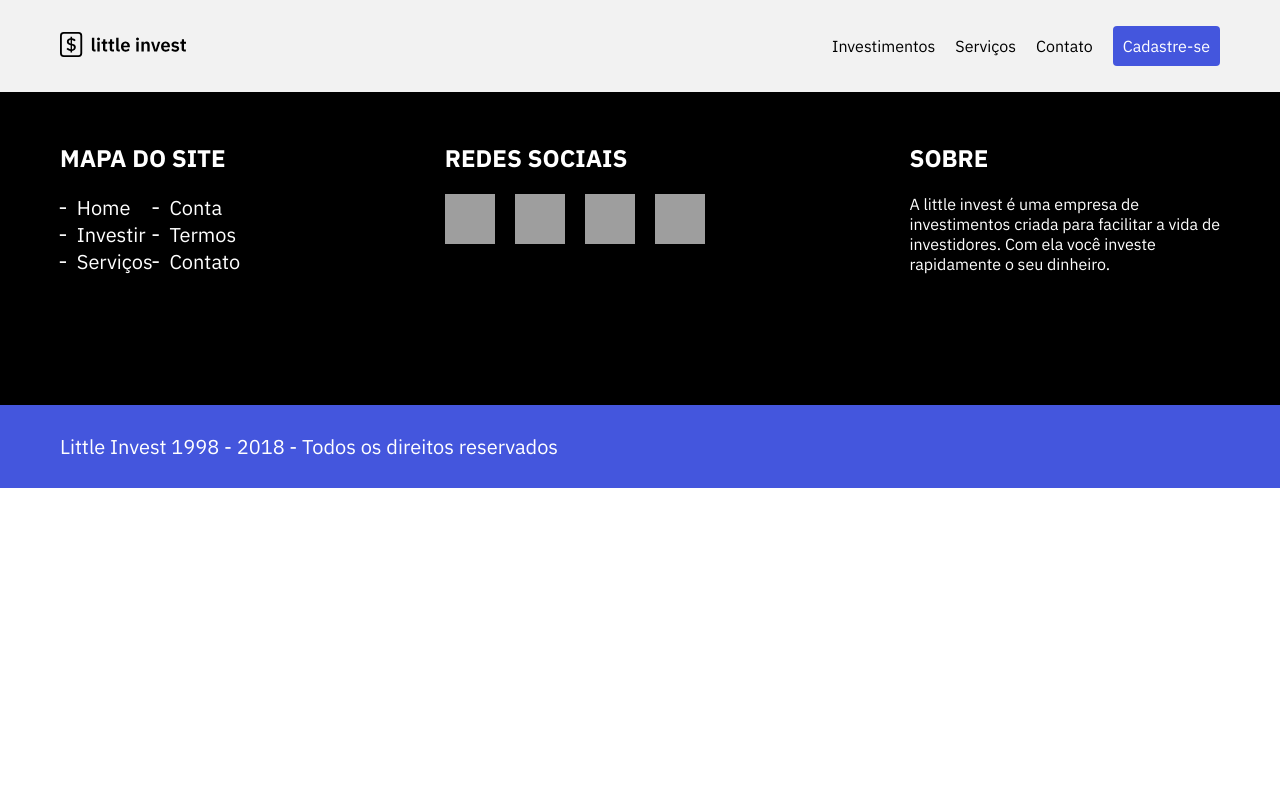
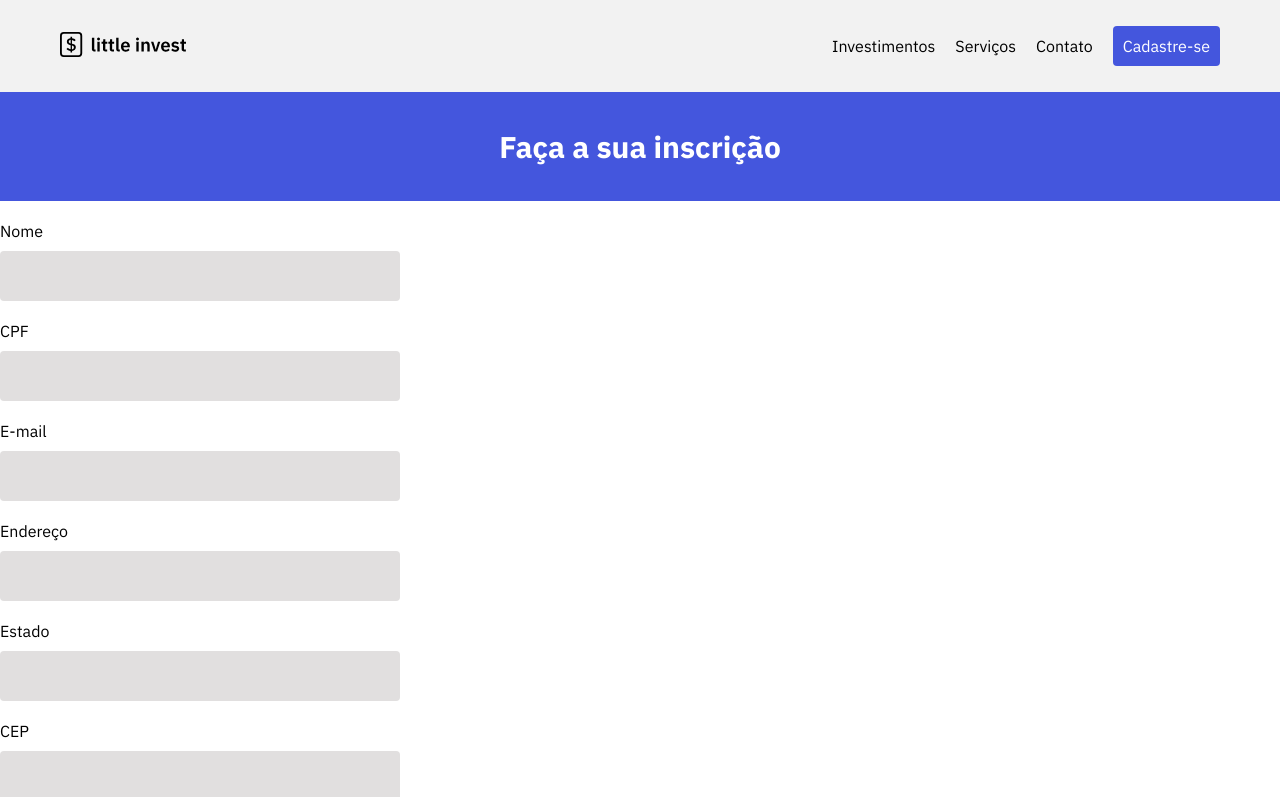
Before and after one commit to MarjorieSantos/LittleInvest, a React (Create React App) app in the folder littleinvest/: page /cadastro in a window 1280 px wide. Shown: the top 797 px of the page. Built offline with nearby package versions, Linux system fonts and the light colour scheme; grey boxes are pictures that could not be loaded.

Commit message:
incluindo formulário

```diff
--- a/littleinvest/package.json
+++ b/littleinvest/package.json
@@ -5,6 +5,7 @@
   "dependencies": {
     "react": "^16.13.1",
     "react-dom": "^16.13.1",
+    "react-hook-form": "^6.8.3",
     "react-router-dom": "^5.2.0",
     "react-scripts": "0.9.5"
   },
--- a/littleinvest/src/components/input/input.js
+++ b/littleinvest/src/components/input/input.js
@@ -5,7 +5,7 @@ const Input = (props) => {
   return (
     <div className="inputs-label">
       <label className="label" htmlFor={props.for}>{props.text}</label>
-      <input className="input" id={props.id}>
+      <input type={props.type} className="input" id={props.id}>
       </input>
     </div>
   )
--- /dev/null
+++ b/littleinvest/src/components/your-account/your-account.css
@@ -0,0 +1,7 @@
+.table-account {
+    color: white;
+    background: #4456DD;
+    text-align: center;
+    padding: 10px 0px;
+    font-size: 20px;
+}
--- /dev/null
+++ b/littleinvest/src/components/your-account/your-account.js
@@ -0,0 +1,11 @@
+import React from 'react';
+import "./your-account.css";
+
+const newAccount = () => {
+  return (
+    <section className="table-account">
+      <h1>Faça a sua inscrição</h1>
+    </section>
+  )
+}
+export default newAccount;
--- a/littleinvest/src/pages/cadastro1/cadastro.js
+++ b/littleinvest/src/pages/cadastro1/cadastro.js
@@ -1,12 +1,25 @@
 import React from "react"
 import "./cadastro.css"
 import Header from '../../components/header/header'
+import Input from '../../components/input/input'
+import Button from '../../components/button/button'
+import TableAccount from '../../components//your-account/your-account'
 import Footer from '../../components/footer/footer'
 
 const Cadastro = () => {
   return (
     <div>
       <Header />
+      <TableAccount />
+      <form>
+        <Input type="text" for="" text="Nome" />
+        <Input type="text" for="" text="CPF" />
+        <Input type="text" for="" text="E-mail" />
+        <Input type="text" for="" text="Endereço" />
+        <Input type="text" for="" text="Estado" />
+        <Input type="text" for="" text="CEP" />
+      </form>
+      <Button name="Próxima Etapa >" />
       <Footer />
     </div>
   )
```
Also changed, not shown: 1 other file (tests, documents, lock files or other folders).
